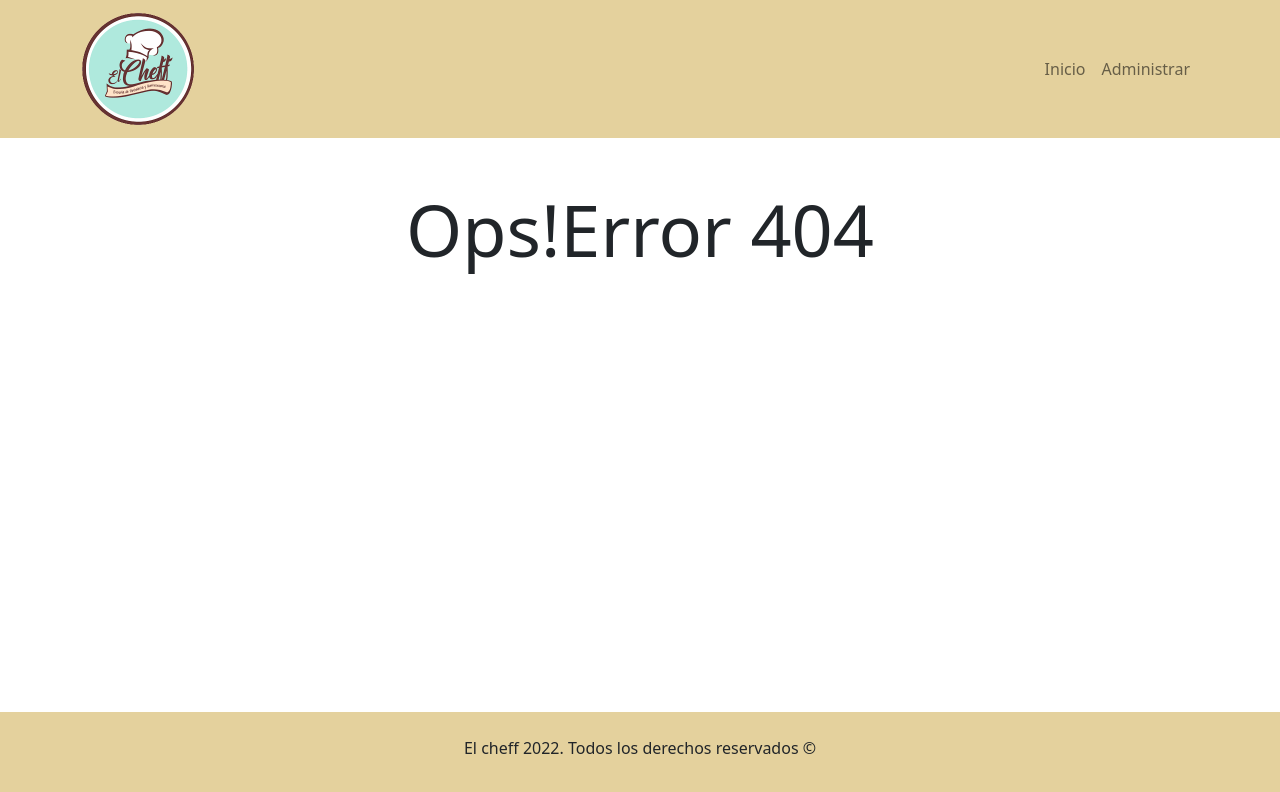
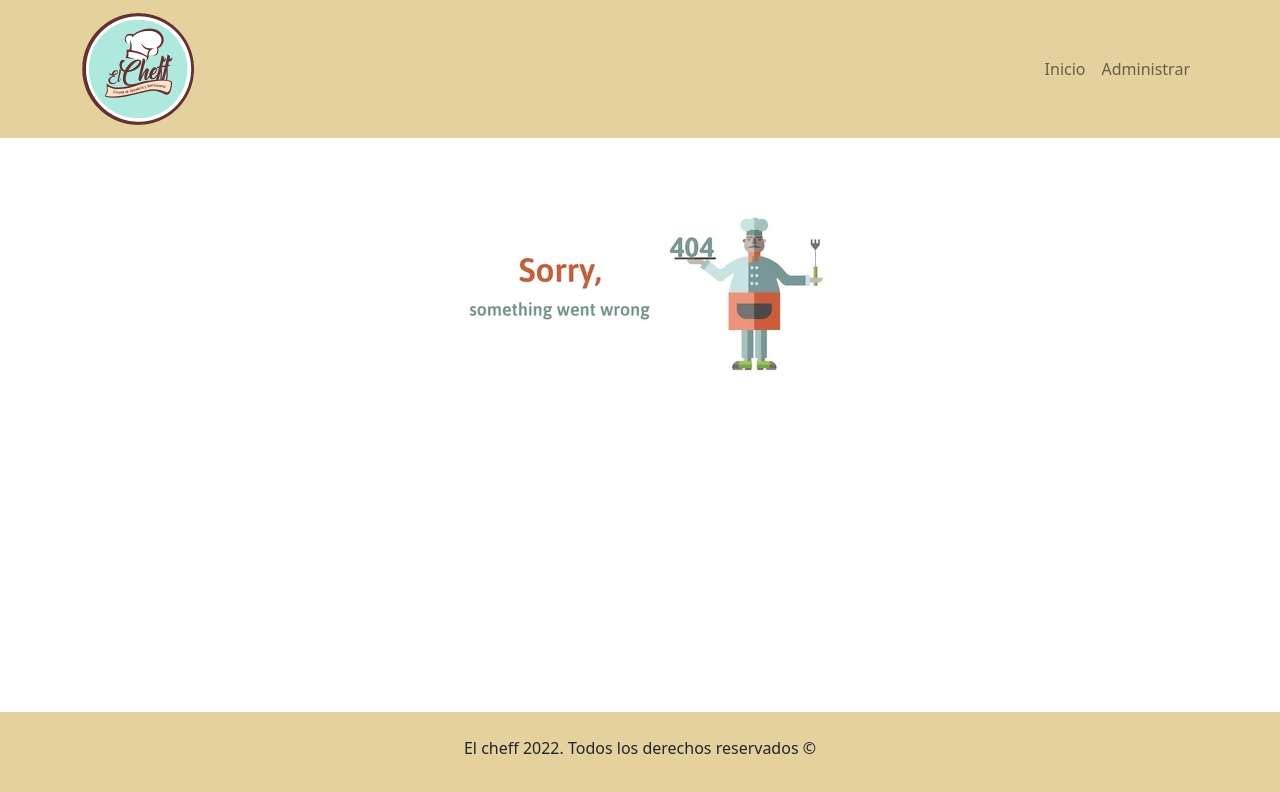
Before and after one commit to nicolasandr/CRUD-ListarRecetas-React, a React (Create React App) app: page /error in a window 1280 px wide. Before the commit this address had no page. Shown: the top 792 px of the page. Built offline with nearby package versions, Linux system fonts and the light colour scheme.

Commit message:
agregamos pagina de error

```diff
--- a/src/App.js
+++ b/src/App.js
@@ -40,6 +40,10 @@ function App() {
                         path="/detalle/:id"
                         element={<Detalle></Detalle>}
                     ></Route>
+                    <Route
+                    exact
+                    path= '/error'
+                    element={<Error></Error>}></Route>
                 </Routes>
                 <Footer></Footer>
             </BrowserRouter>
--- a/src/components/views/Error.js
+++ b/src/components/views/Error.js
@@ -1,13 +1,11 @@
 import React from 'react';
+import Error404 from '../img/error404.webp'
 
 const Error = () => {
     return (
         <div className="container d-flex justify-content-center my-5 ">
             <div>
-                <h1 className="display-2">Ops!</h1>
-            </div>
-            <div>
-                <h2 className="display-2">Error 404</h2>
+                <img src={Error404} className="h-100" />
             </div>
         </div>
     );
```
Also changed, not shown: src/components/img/error404.webp (added).
